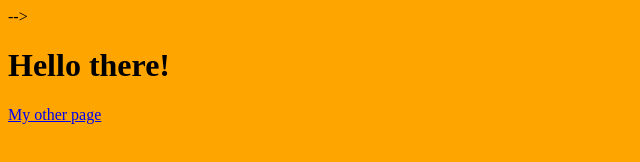
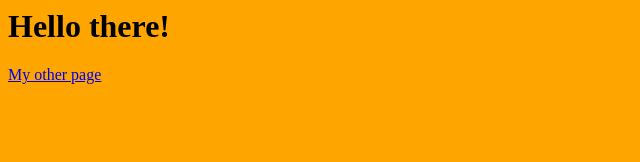
Before and after one commit to 582247/tour-travel-, a plain HTML site: page index.html in a window 1280 px wide. Shown: the whole page, without its empty margins (0-640 px from the left). Drawn offline with Linux system fonts and the light colour scheme.

Commit message:
1 file modified

```diff
--- a/index.html
+++ b/index.html
@@ -2,7 +2,7 @@
   <head>
     <meta charset="UTF-8">
     <script src="script.js"></script>
-    <link rel="stylesheet" type="text/css" href="styles.css"> -->
+    <link rel="stylesheet" type="text/css" href="styles.css">
   </head>
   <body>
     <h1>Hello there!</h1>
```
